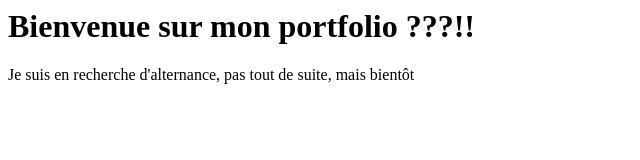
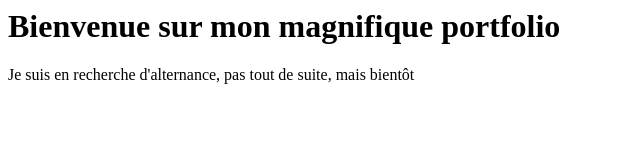
Before and after one commit to stellab95/stellab.github.io, a plain HTML site: page index.html in a window 1280 px wide. Shown: the whole page, without its empty margins (0-640 px from the left). Drawn offline with Linux system fonts and the light colour scheme.

Commit message:
Update index.html

```diff
--- a/index.html
+++ b/index.html
@@ -1,2 +1,2 @@
-<h1>Bienvenue sur mon portfolio ???!!</h1>
+<h1>Bienvenue sur mon magnifique portfolio</h1>
 <p>Je suis en recherche d'alternance, pas tout de suite, mais bientôt</p>
```
